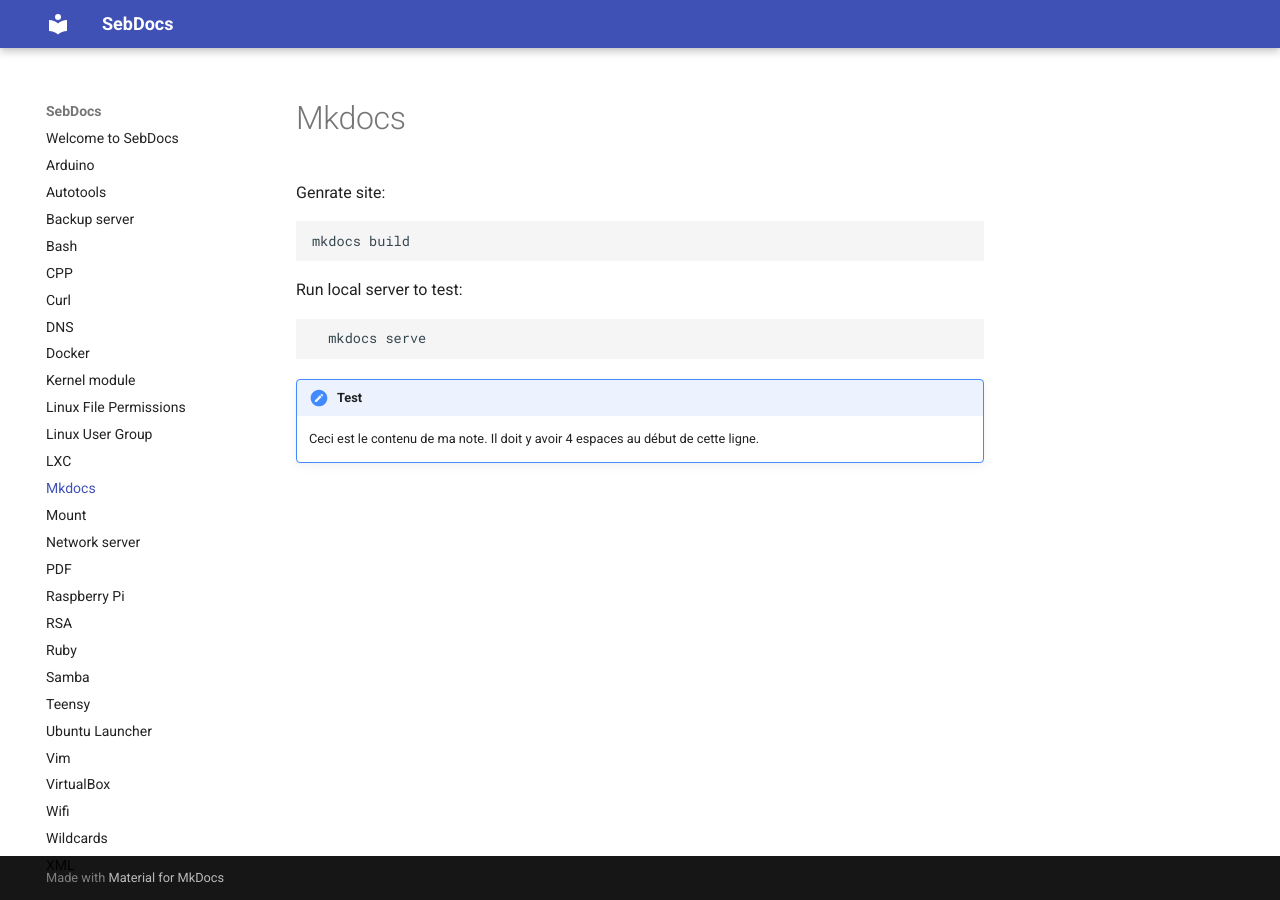
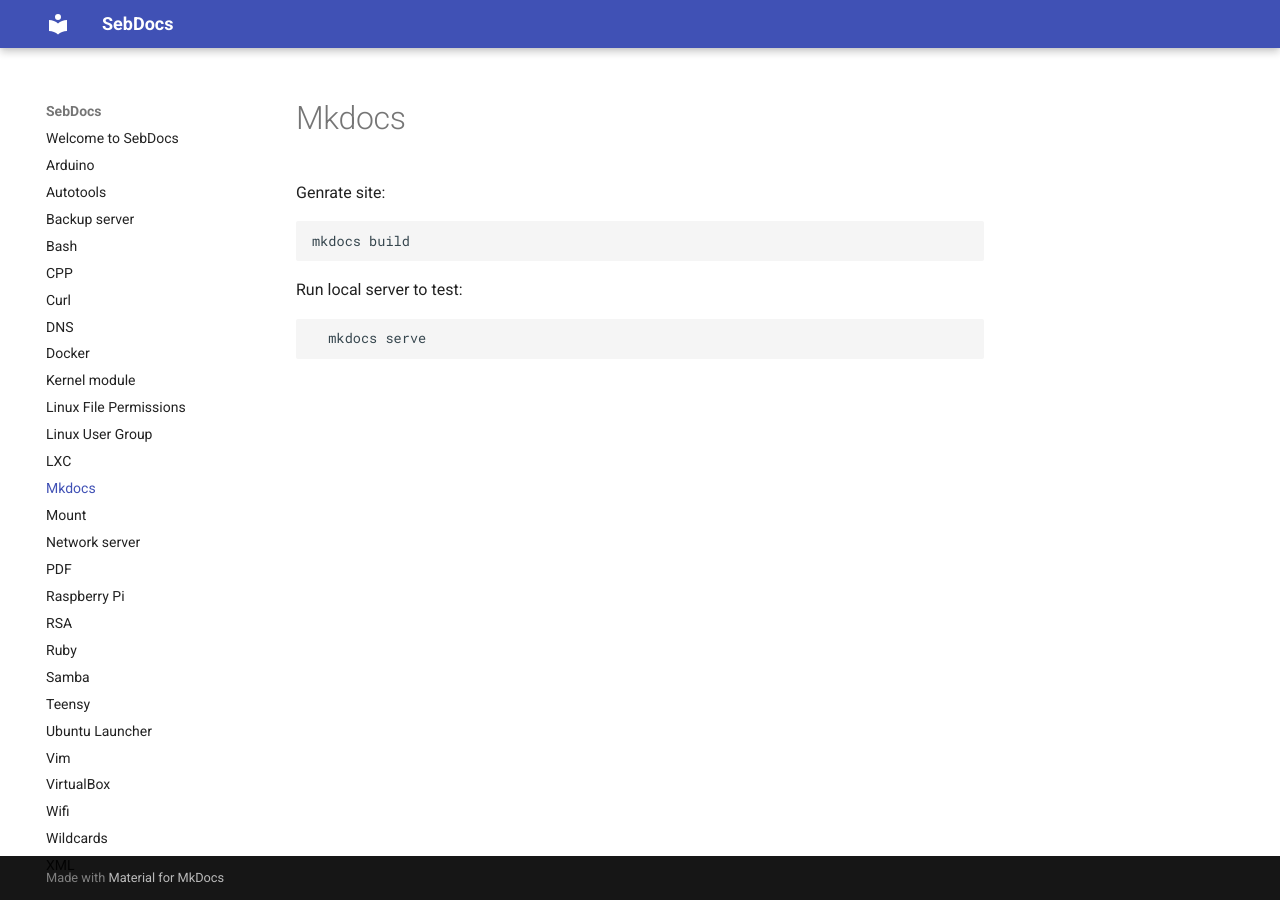
Before and after one commit to sebmalissard/SebDocs, an MkDocs documentation site: the page built from docs/mkdocs.md, in a window 1280 px wide. Built offline with MkDocs 1.6.1 and Material for MkDocs 9.7.7, drawn with Linux system fonts in a browser that asks for light colours.

````diff
--- a/docs/mkdocs.md
+++ b/docs/mkdocs.md
@@ -9,6 +9,3 @@
 ```
   mkdocs serve
 ```
-
-!!! note "Test"
-    Ceci est le contenu de ma note. Il doit y avoir 4 espaces au début de cette ligne.
````
Also changed, not shown: 1 other file.
